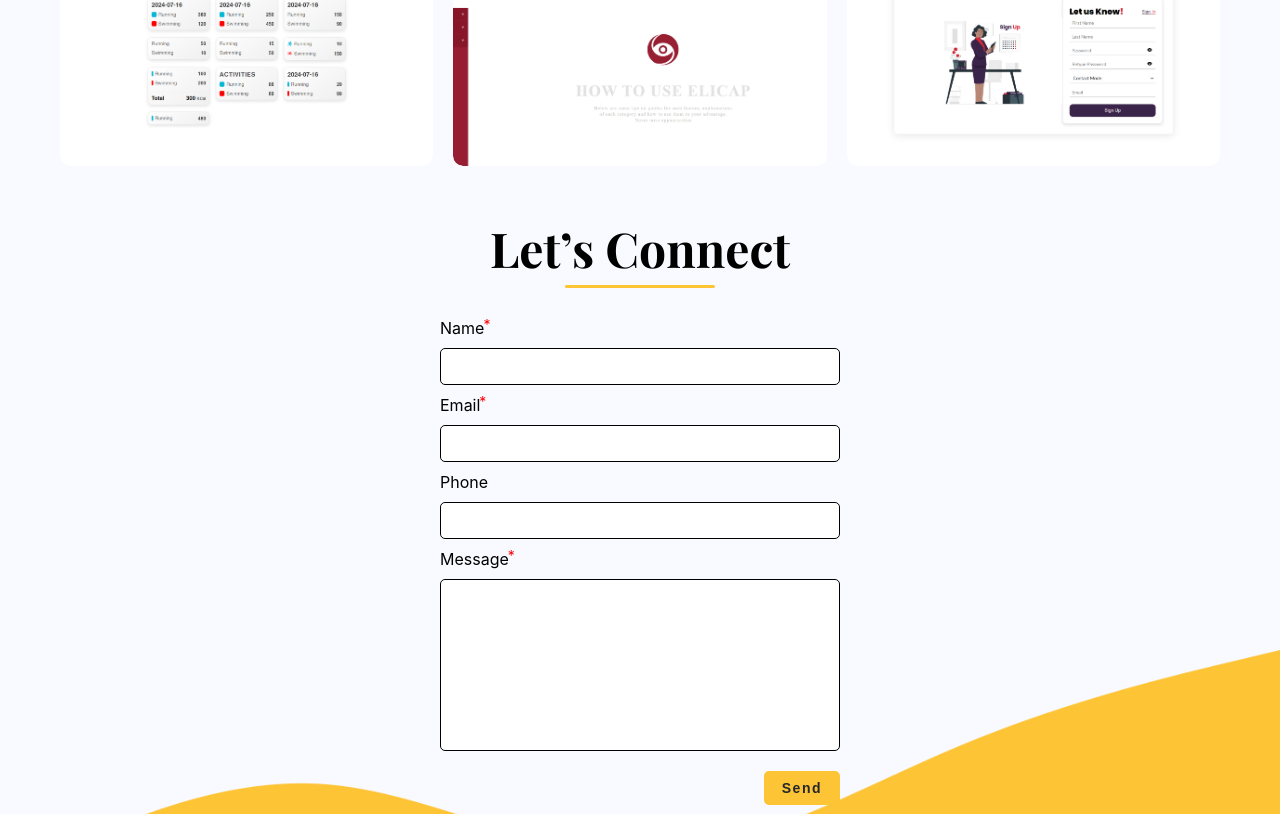
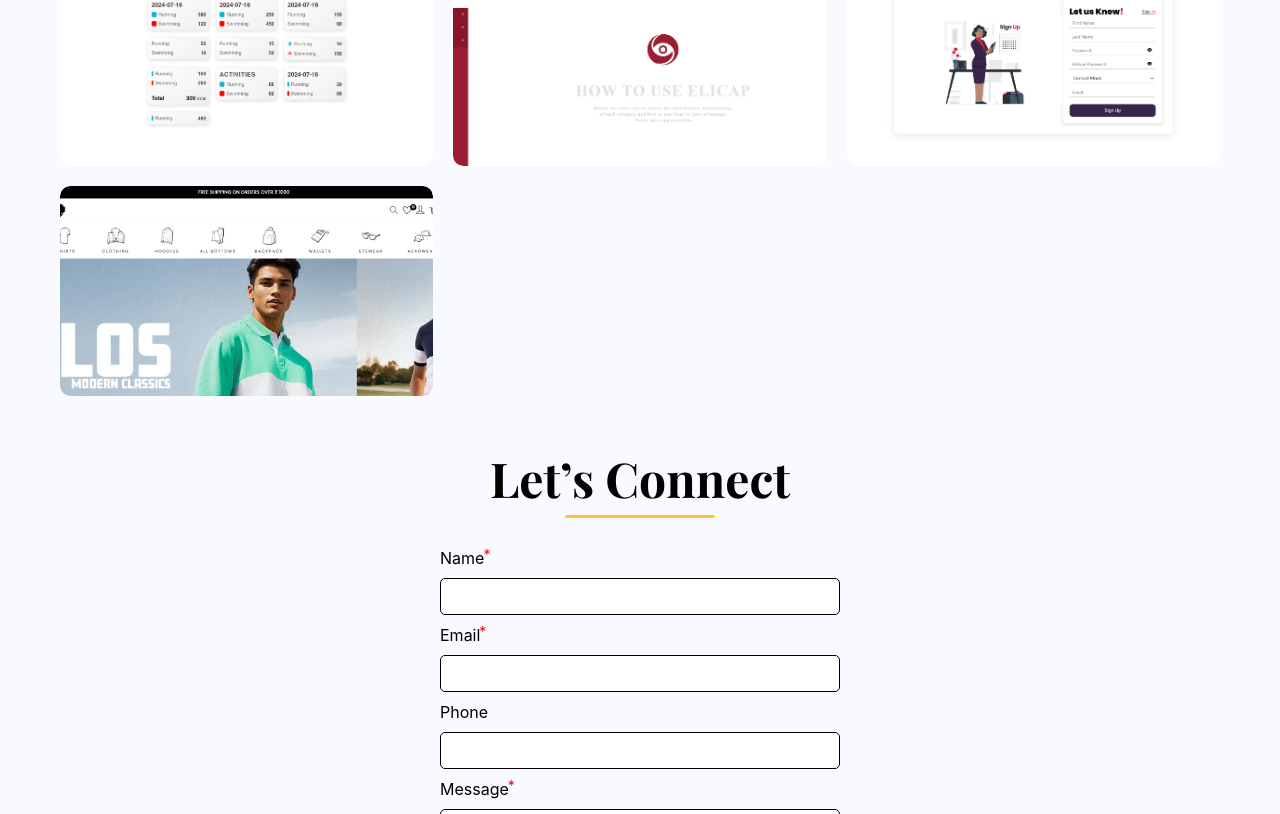
Before and after one commit to surya489/new_portfolio, a React (Create React App) app in the folder frontend/: page / in a window 1280 px wide. Shown: the part 1746-2560 px from the top of the page. Built offline with nearby package versions, Linux system fonts and the light colour scheme; the HTML template or start-up script is replaced by a standard one.

Commit message:
project added

```diff
--- a/frontend/src/Components/Projects/Projects.js
+++ b/frontend/src/Components/Projects/Projects.js
@@ -14,6 +14,7 @@ import blogPage from '../../assets/images/Vite-React.png';
 import datePicker from '../../assets/images/Date-Picker.png';
 import elicap from '../../assets/images/Elicap.png';
 import writo from '../../assets/images/writo.png';
+import urbanWolv from '../../assets/images/urbanwolv_home.png';
 
 const Projects = forwardRef((props, ref) => {
     const projects = [
@@ -75,6 +76,12 @@ const Projects = forwardRef((props, ref) => {
             link: 'https://assessment-writo-education-ui.vercel.app/',
             src: writo
         },
+        {
+            name: 'Urban Wolv',
+            desc: "Urban Wolv is a dynamic, fashion-forward online clothing store built using WordPress and Elementor. The website offers a seamless shopping experience, showcasing a wide range of trendy and high-quality apparel for both men and women. With a focus on urban-inspired fashion, Urban Wolv brings the latest clothing styles directly to your wardrobe. From casual streetwear to chic office outfits, this site caters to all your fashion needs. Explore the collections, enjoy easy navigation, and shop with confidence as you find the perfect pieces to elevate your style.",
+            link: 'https://urbanwolv.com/',
+            src: urbanWolv
+        }
     ]
     return (
         <Center>
```
